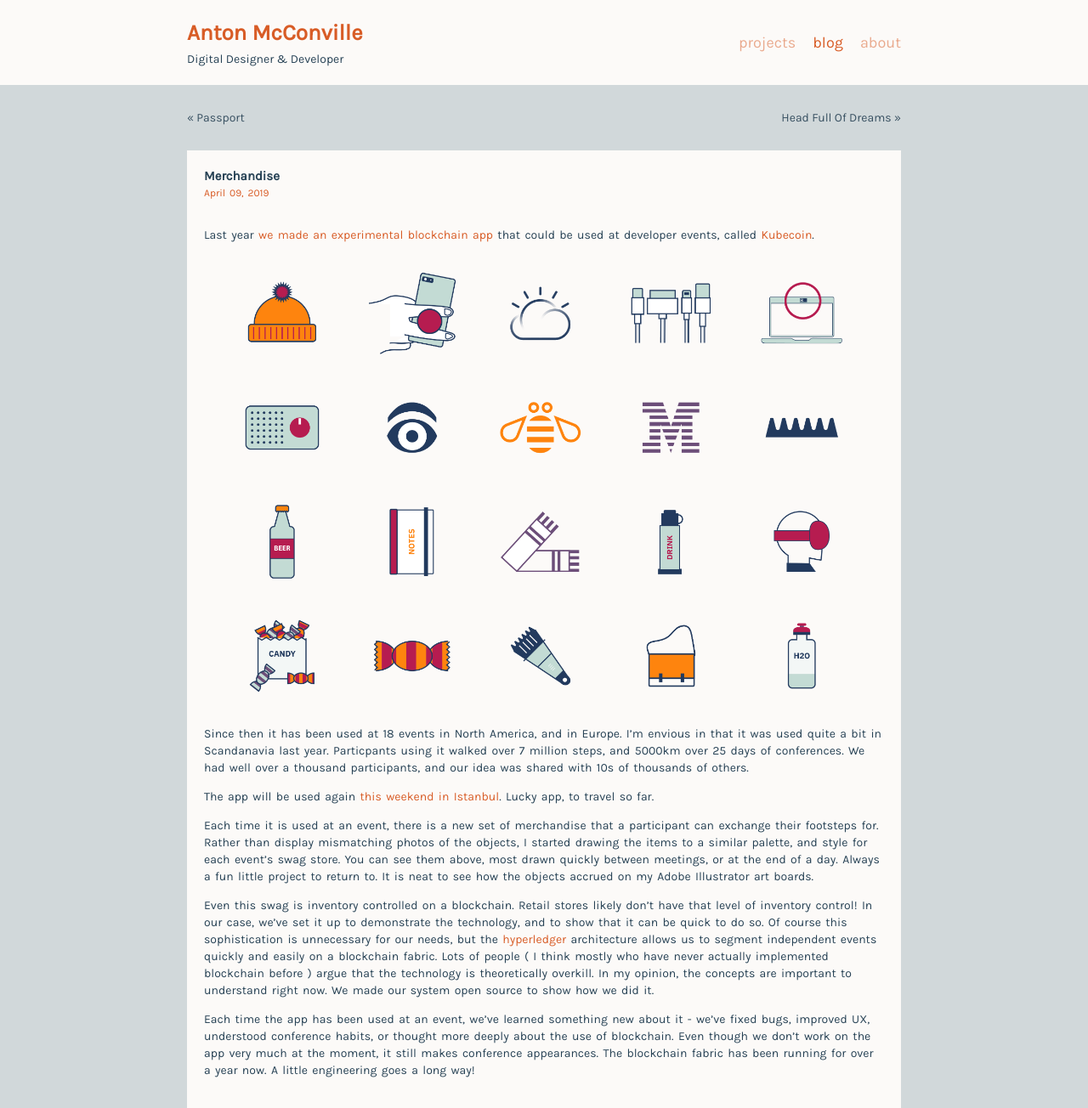
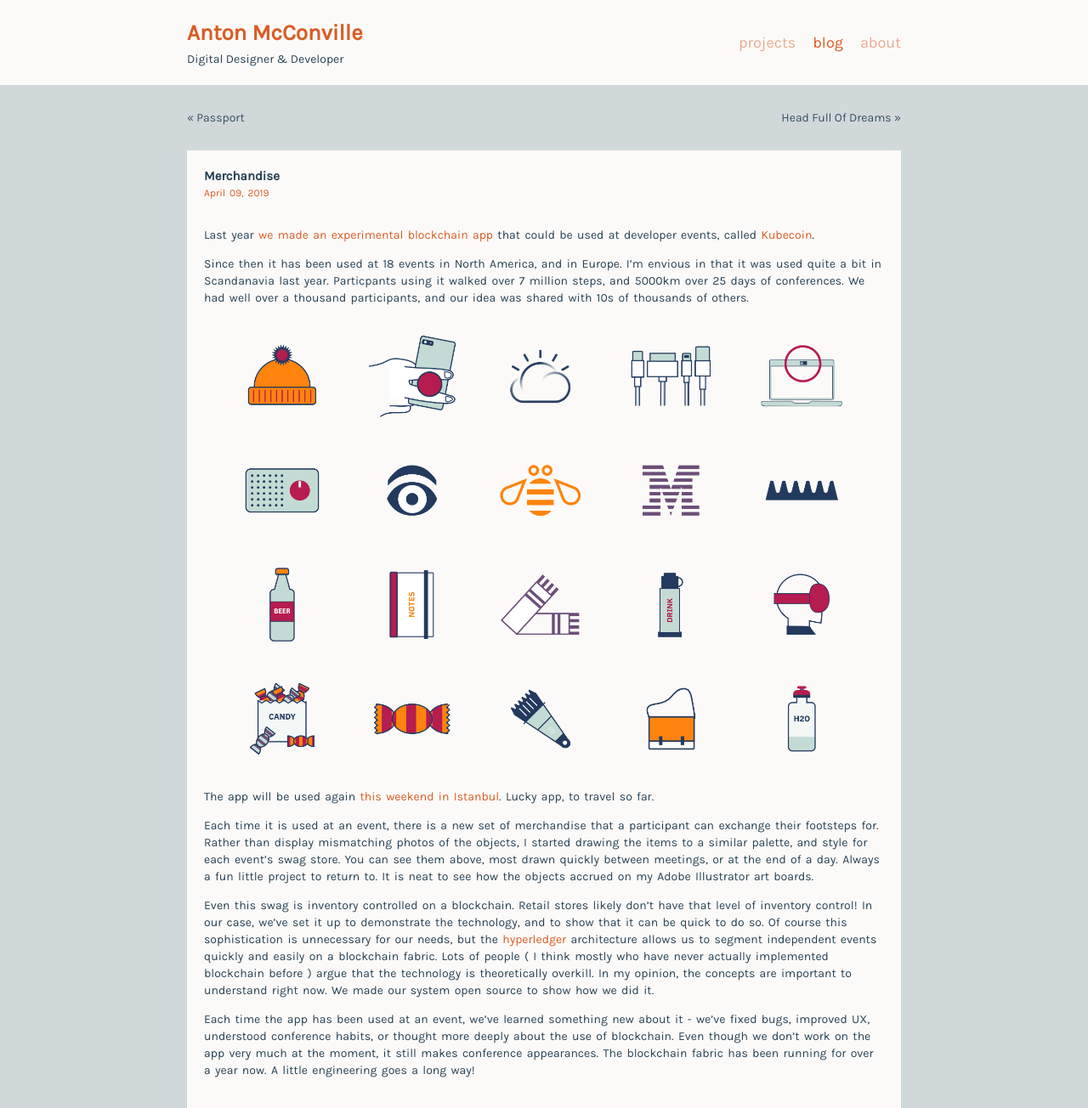
Before and after one commit to mcconville/blog, a Jekyll site: the page built from _posts/blog/2019-04-09-merchandise.md, in a window 1280 px wide. Shown: the whole page at 85% size. Built offline with Jekyll 4.4.1, drawn with Linux system fonts in a browser that asks for light colours.

```diff
--- a/_posts/blog/2019-04-09-merchandise.md
+++ b/_posts/blog/2019-04-09-merchandise.md
@@ -7,9 +7,9 @@ tags : [projects]
 
 Last year [we made an experimental blockchain app](https://developer.ibm.com/code/2018/06/08/creating-a-blockchain-wellness-app-on-the-cloud/) that could be used at developer events, called [Kubecoin](https://itunes.apple.com/us/app/kubecoin/id1369165644?mt=8).
 
+Since then it has been used at 18 events in North America, and in Europe. I'm envious in that it was used quite a bit in Scandanavia last year. Particpants using it walked over 7 million steps, and 5000km over 25 days of conferences. We had well over a thousand participants, and our idea was shared with 10s of thousands of others.
+
 <img src="https://raw.githubusercontent.com/mcconville/blog/gh-pages/images/kubecoinprizes%402x.png" width="100%">
-
-Since then it has been used at 18 events in North America, and in Europe. I'm envious in that it was used quite a bit in Scandanavia last year. Particpants using it walked over 7 million steps, and 5000km over 25 days of conferences. We had well over a thousand participants, and our idea was shared with 10s of thousands of others.
 
 The app will be used again [this weekend in Istanbul](http://summit.devnot.com/index.html ). Lucky app, to travel so far.
 
```
